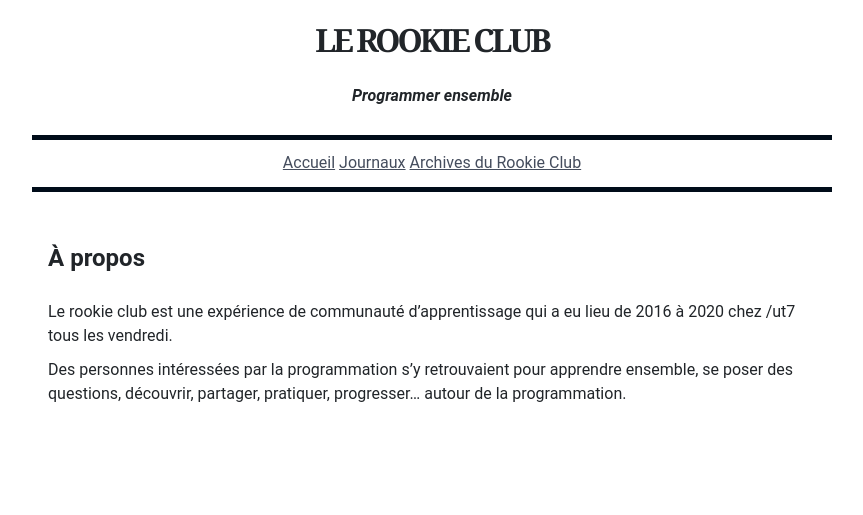
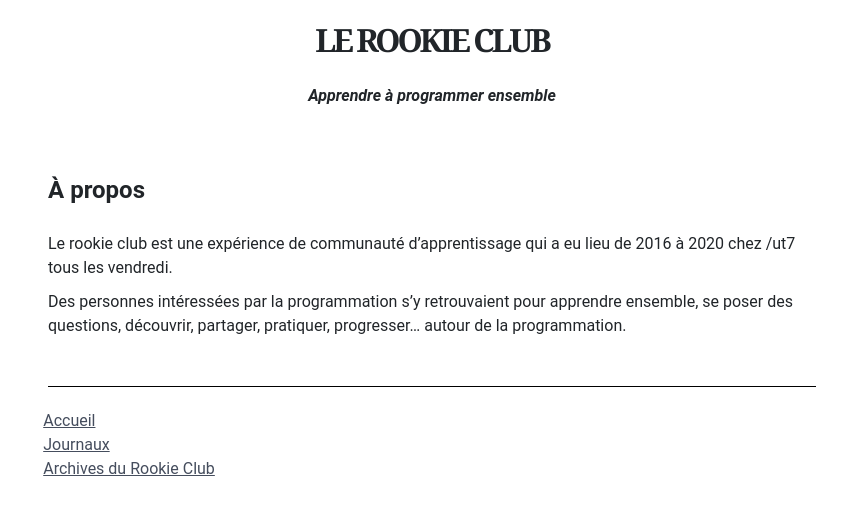
Before and after one commit to rookie-club/rookie-club.github.io, a Jekyll site: the page built from index.md, in a window 1280 px wide. Shown: the top 515 px of the page, without its empty margins (208-1071 px from the left). Built offline with Jekyll 4.4.1, drawn with Linux system fonts in a browser that asks for light colours.

Commit message:
Déplace le menu

```diff
--- a/_layouts/default.html
+++ b/_layouts/default.html
@@ -43,12 +43,13 @@
       header em {
         margin-bottom: 1em;
       }
+      footer {
+        margin-top: 3em;
+        border-top: 1px solid black;
+      }
       nav {
         padding: 0.7em;
         margin: 0.7em -1em;
-        text-align: center;
-        border-top: thick solid #000C19;
-        border-bottom: thick solid #000C19;
       }
       h2, h3 {
         margin: 2em 0 1em 0;
@@ -61,13 +62,19 @@
   <body>
     <header>
       <h1>Le Rookie Club</h1>
-      <em>Programmer ensemble</em>
+      <em>Apprendre à programmer ensemble</em>
     </header>
-    <nav>
-      <a href="/">Accueil</a>
-      <a href="/journaux">Journaux</a>
-      <a href="/rookieclub">Archives du Rookie Club</a>
-    </nav>
-    {{ content }}
+    <main>
+      {{ content }}
+    </main>
+    <footer>
+      <nav>
+        <ul>
+          <li><a href="/">Accueil</a></li>
+          <li><a href="/journaux">Journaux</a></li>
+          <li><a href="/rookieclub">Archives du Rookie Club</a></li>
+        </ul>
+      </nav>
+    </footer>
   </body>
 </html>
--- a/index.md
+++ b/index.md
@@ -2,7 +2,6 @@
 layout: default
 title: Rookie Club
 ---
-
 
 ## À propos
 
```
